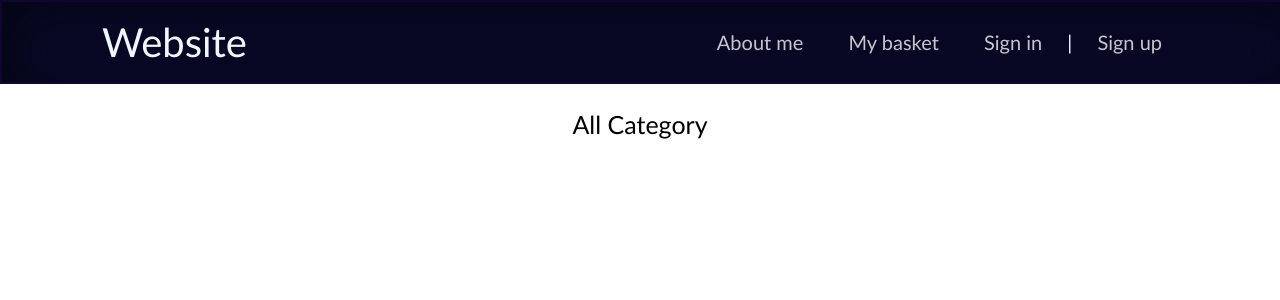
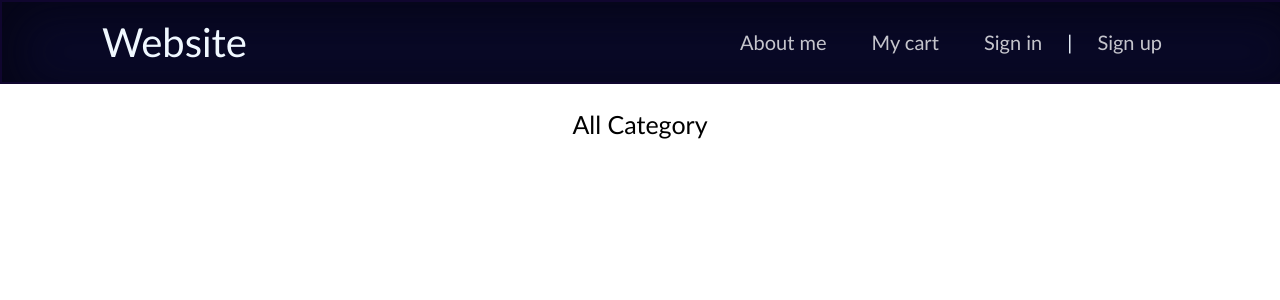
Before and after one commit to AlexandroMal/Website_OnlineStore, a Django app: page / in a window 1280 px wide. Shown: the top 300 px of the page. Run offline with Django 4.2, Linux system fonts and the light colour scheme; data that the repository does not hold is empty.

Commit message:
just changed the name of the cart

```diff
--- a/webstore/templates/webstore/base.html
+++ b/webstore/templates/webstore/base.html
@@ -20,7 +20,7 @@
                 <div class="top_menu">
                     <ul>
                         <li><a href="#">About me</a></li>
-                        <li><a href="#">My basket</a></li>
+                        <li><a href="{% url 'cart:cart_list'%}">My cart</a></li>
 
                             {% if request.user.is_authenticated %}
                             <li><a href="#">{{user.username}}</a></li> | <li><a href="{% url 'logout' %}">Exit</a></li>
```
